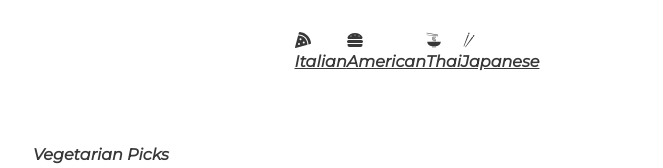
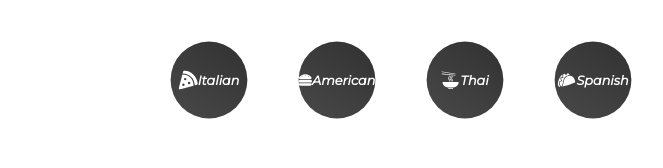
Before and after one commit to gabe571/yum-yum, a React (Create React App) app: page / in a window 1280 px wide. Shown: the top 168 px of the page, without its empty margins (223-886 px from the left). Built offline with nearby package versions, Linux system fonts and the light colour scheme; no server answers; the HTML template or start-up script is replaced by a standard one.

Commit message:
working nav

```diff
--- a/src/components/Catagory.jsx
+++ b/src/components/Catagory.jsx
@@ -1,5 +1,6 @@
 import { FaPizzaSlice, FaHamburger } from 'react-icons/fa';
-import { GiNoodles, GiChopsticks} from 'react-icons/gi'
+import { GiNoodles, GiTacos} from 'react-icons/gi'
+
 import styled from 'styled-components'
 import { NavLink } from 'react-router-dom';
 import React from 'react'
@@ -9,22 +10,22 @@ import React from 'react'
 export default function Catagory() {
   return (
     <List>
-        <NavLink to={'/cuisine/Italian'}>
+        <Slink  to={'/cuisine/Italian'}>
         <FaPizzaSlice/>
         <h4> Italian </h4>
-        </NavLink>
-        <NavLink to={'/cuisine/American'}>
+        </Slink >
+        <Slink  to={'/cuisine/American'}>
         <FaHamburger/>
         <h4> American </h4>
-        </NavLink>
-        <NavLink to={'/cuisine/Thai'}>
+        </Slink>
+        <Slink  to={'/cuisine/Thai'}>
         <GiNoodles/>
         <h4> Thai </h4>
-        </NavLink>
-        <NavLink to={'/cuisine/Japanese'}>
-        <GiChopsticks/>
-        <h4> Japanese </h4>
-        </NavLink>
+        </Slink >
+        <Slink  to={'/cuisine/Spanish'}>
+        <GiTacos />
+        <h4> Spanish </h4>
+        </Slink >
     </List>
   )
 }
@@ -34,3 +35,34 @@ display: flex;
 justify-content: center;
 margin: 2rem 0rem;
 `
+const Slink = styled(NavLink)`
+  display: flex;
+  justify-content: center;
+  align-items: center;
+  border-radius: 50%;
+  margin-right: 2rem;
+  text-decoration: none;
+  background: linear-gradient(35deg, #494949, #313131);
+  width: 6rem;
+  height: 6rem;
+  cursor: pointers;
+  transform: scale(0.8);
+
+   h4 {
+    color: white;
+    font-sie: 0.8rem;
+   }
+   svg {
+    color: white;
+    font-size: 1.5rem;
+   }
+   &.active {
+    background: linear-gradient(to right, #f27121, #e94057)
+   }
+   svg {
+    color: white;
+}
+h4 {
+    color: white;
+}
+  `
--- a/src/pages/Cuisine.jsx
+++ b/src/pages/Cuisine.jsx
@@ -18,14 +18,38 @@ function Cuisine() {
 
     // dynamically update cuisine page, using params.type
     useEffect(() => {
-        getCuisine(`params.type`)
-        console.log(params.type)
+        getCuisine(params.type)
     }, [params.type])
   return (
-    <div>
-
-    </div>
+    <Grid>
+        {cuisine.map((item) => {
+            return (
+                <Card key={item.id}>
+                    <img src={item.image} alt=''/>
+                    <h4>{item.title} </h4>
+                </Card>
+            )
+        })}
+    </Grid>
   )
 }
 
+const Grid = styled.div `
+display: grid;
+grid-template-columns: repeat(auto-fit, minmax(20rem, 1fr));
+grid-graph: 3rem;
+`
+const Card = styled.div `
+img {
+    width: 75%;
+    border-radius: 2rem;
+
+    a {
+        text-decloration: none;
+    }
+    h4{
+        text-align: center;
+    }
+}
+`
 export default Cuisine
```
